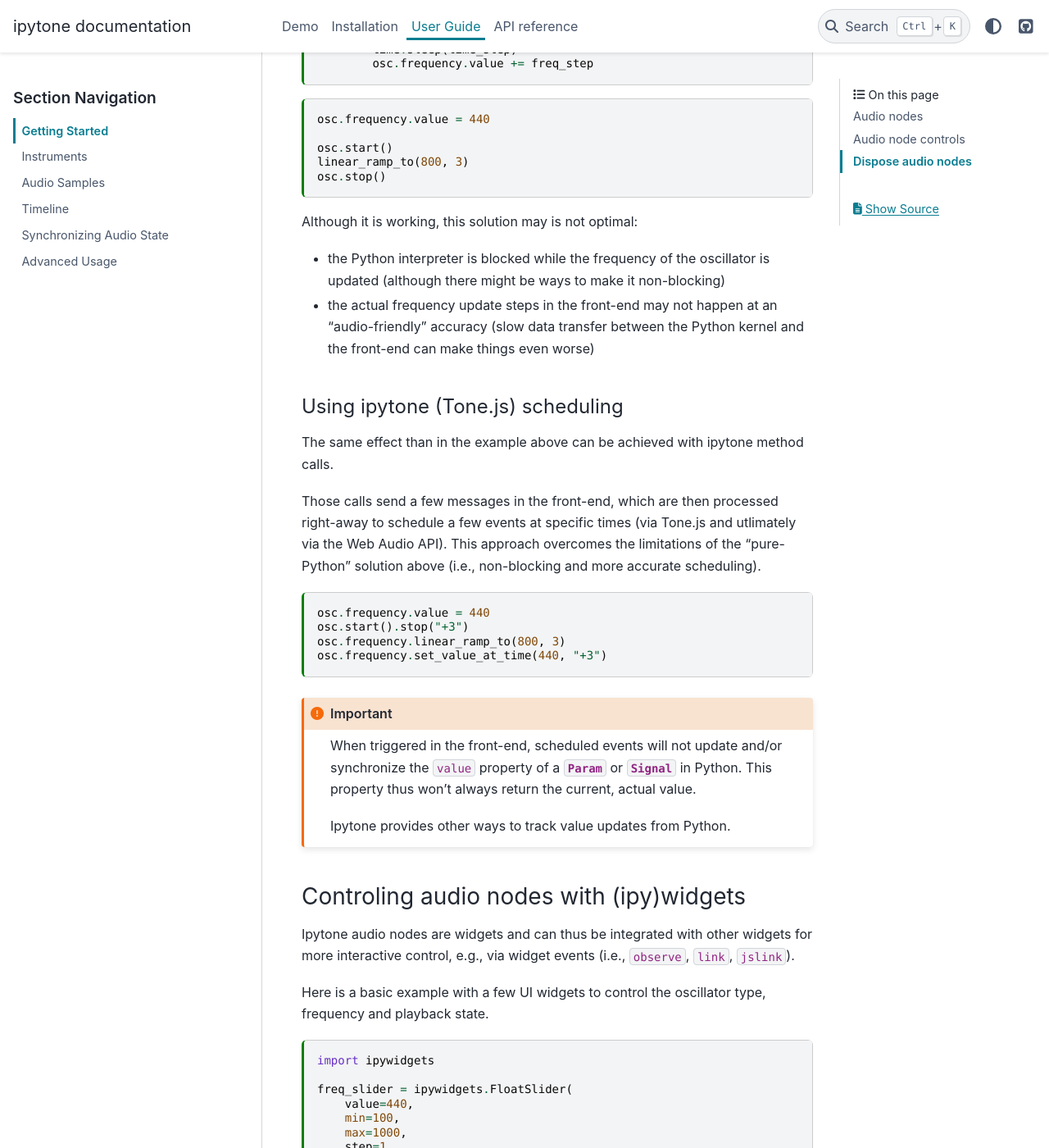
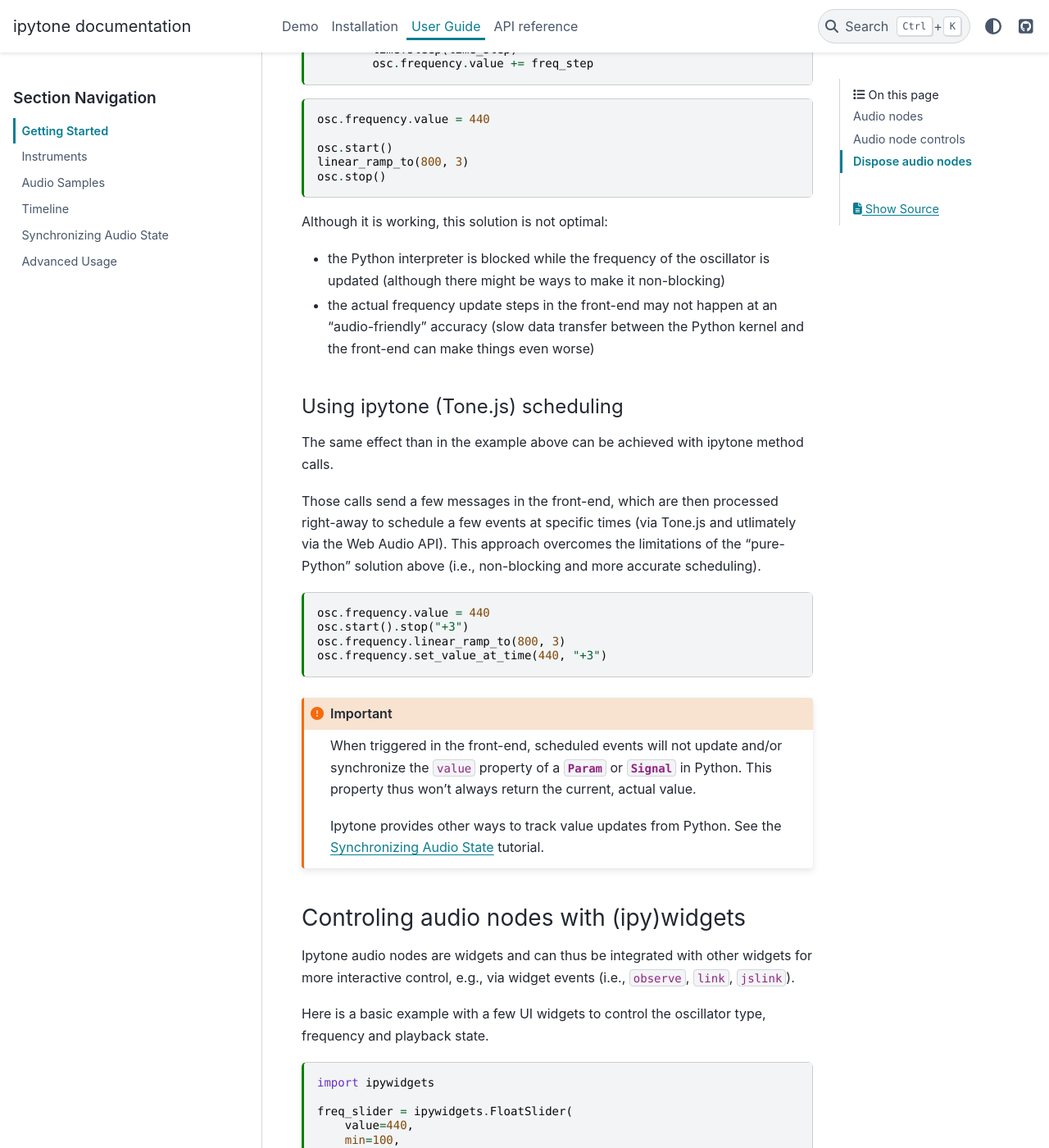
Before and after one commit to geigr/ipytone, a Sphinx documentation site: the page built from docs/getting_started.md, in a window 1280 px wide and 1400 px high, scrolled down 3833 px. Shown: the whole window at 82% size. Built offline with Sphinx 7.4.7 and the PyData theme 0.15.4, drawn with Linux system fonts in a browser that asks for light colours.

Commit message:
minor fixes and tweaks

````diff
--- a/docs/getting_started.md
+++ b/docs/getting_started.md
@@ -202,7 +202,7 @@
 osc.stop()
 ```
 
-Although it is working, this solution may is not optimal:
+Although it is working, this solution is not optimal:
 
 - the Python interpreter is blocked while the frequency of the oscillator is
   updated (although there might be ways to make it non-blocking)
@@ -236,7 +236,8 @@
 {class}`~ipytone.Signal` in Python. This property thus won't always
 return the current, actual value.
 
-Ipytone provides other ways to track value updates from Python.
+Ipytone provides other ways to track value updates from Python. See the
+[Synchronizing Audio State](synchronizing) tutorial.
 ```
 
 ### Controling audio nodes with (ipy)widgets
--- a/docs/index.rst
+++ b/docs/index.rst
@@ -2,9 +2,9 @@
 Ipytone: Interactive Audio in Jupyter
 =====================================
 
-Ipytone exposes many features of the `Tone.js`_ library as `Jupyter widgets`_.
-It allows turning Jupyter into a versatile DAW (Digital Audio Workstation) for
-music creation, sound design, data sonification, and more...
+Ipytone exposes many features of the `Tone.js`_ library to Python as `Jupyter
+widgets`_. It allows turning Jupyter into a versatile DAW (Digital Audio
+Workstation) for music creation, sound design, data sonification, and more...
 
 :ref:`Try it now in your browser !!<demo>`
 
````
Also changed, not shown: README.md (+3 -3 lines), docs/observe_link.md (+2 -1 lines).
